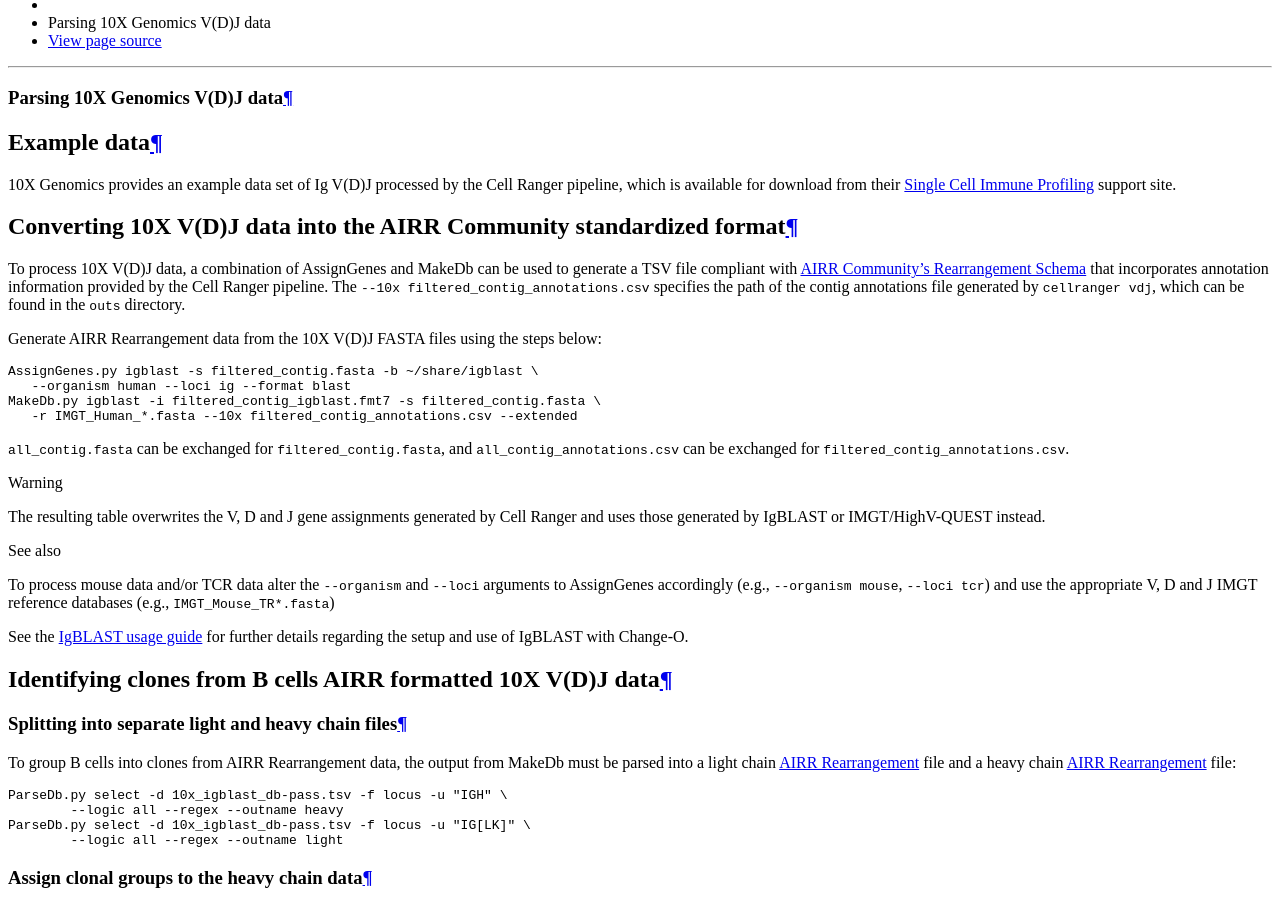
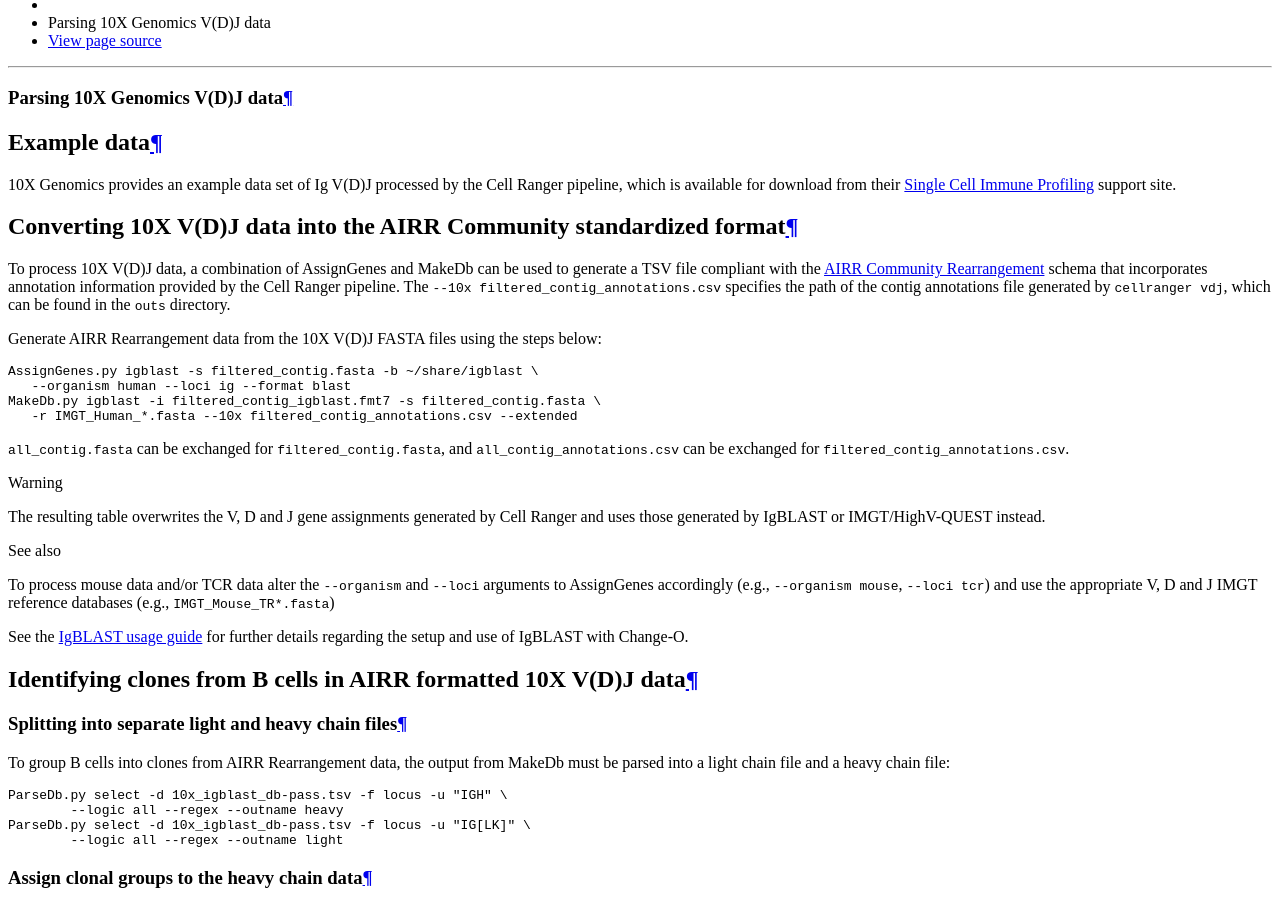
Before and after one commit to immcantation/changeo, a Sphinx documentation site: the page built from docs/examples/10x.rst, in a window 1280 px wide and 900 px high, scrolled down 960 px. Built offline with Sphinx 7.4.7 and the Read the Docs theme 2.0.0, drawn with Linux system fonts in a browser that asks for light colours; formulas are drawn with MathJax 3; some of the changed text lies outside the part shown.

Commit message:
More typos

```diff
--- a/docs/examples/10x.rst
+++ b/docs/examples/10x.rst
@@ -15,8 +15,8 @@
 --------------------------------------------------------------------------------
 
 To process 10X V(D)J data, a combination of :ref:`AssignGenes` and :ref:`MakeDb`
-can be used to generate a TSV file compliant with :ref:`AIRR Community's Rearrangement Schema <Standard>`
-that incorporates annotation information provided by the Cell Ranger pipeline. The
+can be used to generate a TSV file compliant with the `AIRR Community Rearrangement <Rearrangement>`_
+schema that incorporates annotation information provided by the Cell Ranger pipeline. The
 :option:`--10x filtered_contig_annotations.csv <MakeDb igblast --10x>`
 specifies the path of the contig annotations file generated by ``cellranger vdj``,
 which can be found in the ``outs`` directory.
@@ -47,15 +47,14 @@
     See the :ref:`IgBLAST usage guide <IgBLAST>` for further details regarding
     the setup and use of IgBLAST with Change-O.
 
-Identifying clones from B cells AIRR formatted 10X V(D)J data
+Identifying clones from B cells in AIRR formatted 10X V(D)J data
 --------------------------------------------------------------------------------
 
 Splitting into separate light and heavy chain files
 ^^^^^^^^^^^^^^^^^^^^^^^^^^^^^^^^^^^^^^^^^^^^^^^^^^^^^^^^^^^^^^^^^^^^^^^^^^^^^^^^
 
 To group B cells into clones from AIRR Rearrangement data, the output from :ref:`MakeDb`
-must be parsed into a light chain :ref:`AIRR Rearrangement <Standard>` file and a heavy chain
-:ref:`AIRR Rearrangement <Standard>` file::
+must be parsed into a light chain file and a heavy chain file::
 
     ParseDb.py select -d 10x_igblast_db-pass.tsv -f locus -u "IGH" \
 	    --logic all --regex --outname heavy
@@ -90,7 +89,7 @@
 
 .. note::
     By default, ``light_chain.py`` expects the
-    `AIRR Rearrangement <http://docs.airr-community.org/en/latest/datarep/overview.html>`_ columns:
+    `AIRR Rearrangement <Rearrangement>`_ columns:
 
     * ``v_call``
     * ``j_call``
```
Also changed, not shown: other parts of docs/examples/10x.rst (+5 -0 lines).
